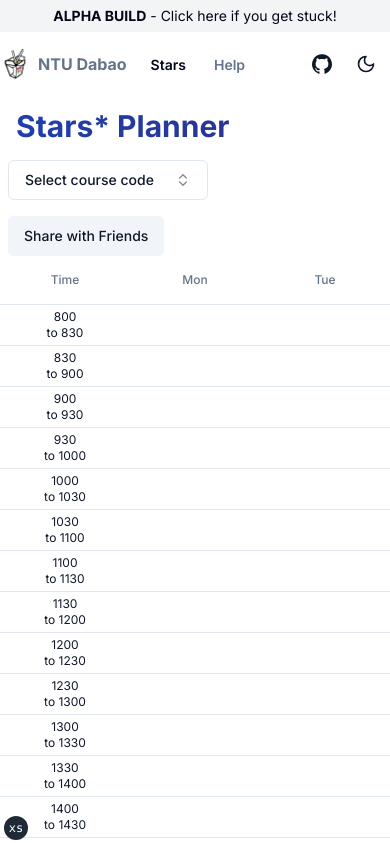
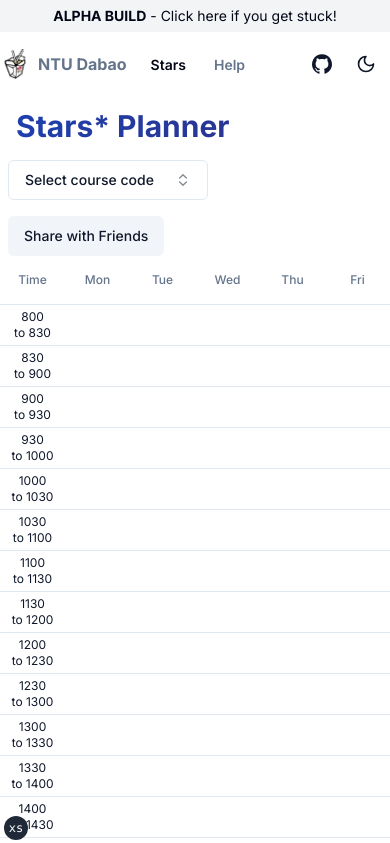
Before and after one commit to Dallas-Ng/ntu-mods, a Next.js app: page /stars in a window 390 px wide. Shown: the top 843 px of the page. Built offline with nearby package versions, Linux system fonts and the light colour scheme.

Commit message:
fix: detect navigatioor.userAgent

```diff
--- a/components/stars-planner.tsx
+++ b/components/stars-planner.tsx
@@ -1,6 +1,8 @@
 "use client"
 
 import { useBoundState } from "@/state/bound-state"
+
+import { cn } from "@/lib/utils"
 
 import { CourseCodeSelect } from "./course-code-select"
 import StarsCourseBadge from "./stars-course-badge"
@@ -16,6 +18,22 @@ const EGG_LEVEL_4 = 30
 
 export default function StarsPlanner() {
   const { courses, resetCourses } = useBoundState()
+
+  function detectMob() {
+    const toMatch = [
+      /Android/i,
+      /webOS/i,
+      /iPhone/i,
+      /iPad/i,
+      /iPod/i,
+      /BlackBerry/i,
+      /Windows Phone/i
+    ]
+
+    return toMatch.some((toMatchItem) => {
+      return navigator.userAgent.match(toMatchItem)
+    })
+  }
 
   const easterEggTriggered = courses.length > EGG_LEVEL_1
 
@@ -68,7 +86,10 @@ export default function StarsPlanner() {
       <StarsPlannerShareButton />
 
       <div className="overflow-x-auto">
-        <div className="w-[calc(100vw*2)] overflow-x-auto lg:w-full">
+        <div
+          className={cn(
+            detectMob() ? "w-[calc(100vw*2)] overflow-x-auto" : "w-full"
+          )}>
           <StarsTable />
         </div>
       </div>
```
